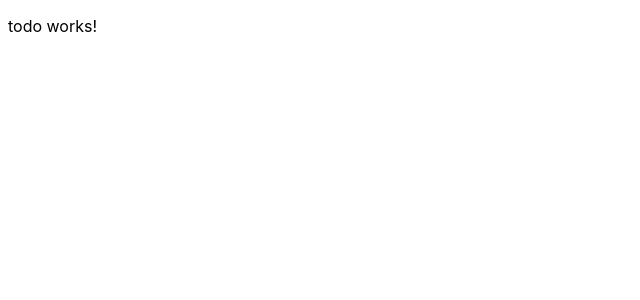
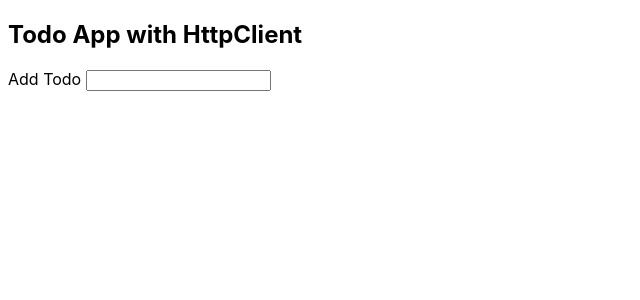
Before and after one commit to vanduc2514/pookpasshow, an Angular app: page / in a window 1280 px wide. Shown: the top 300 px of the page, without its empty margins (0-640 px from the left). Built offline with nearby package versions, Linux system fonts and the light colour scheme.

Commit message:
Show Add Todo Input

```diff
--- a/src/app/todo/todo.component.html
+++ b/src/app/todo/todo.component.html
@@ -1 +1,6 @@
-<p>todo works!</p>
+<h2>Todo App with HttpClient</h2>
+
+<div>
+  <label for="add-todo">Add Todo </label>
+  <input id="add-todo" type="text" [formControl]="inputControl" (keydown.enter)="addTodo()">
+</div>
```
